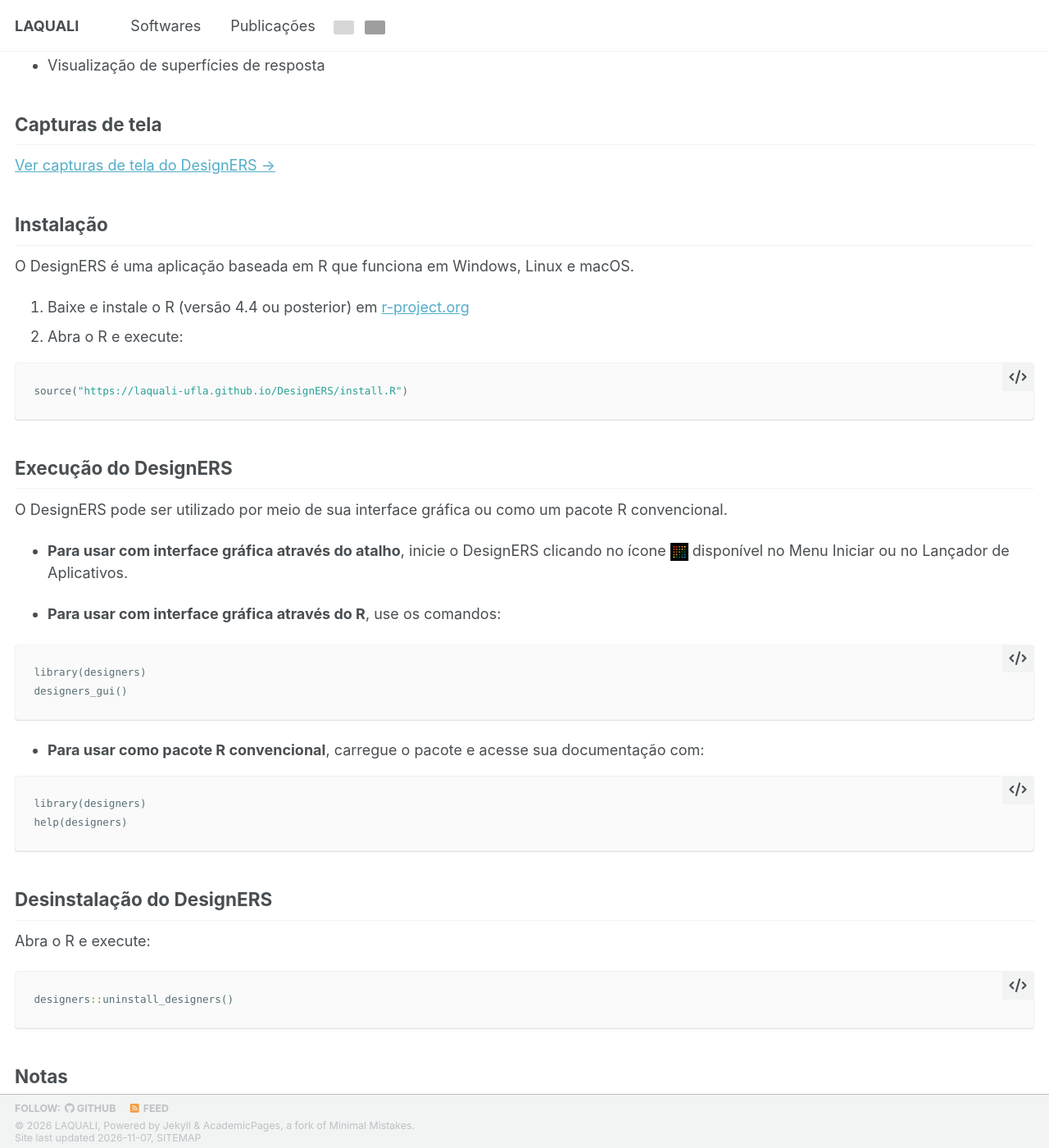
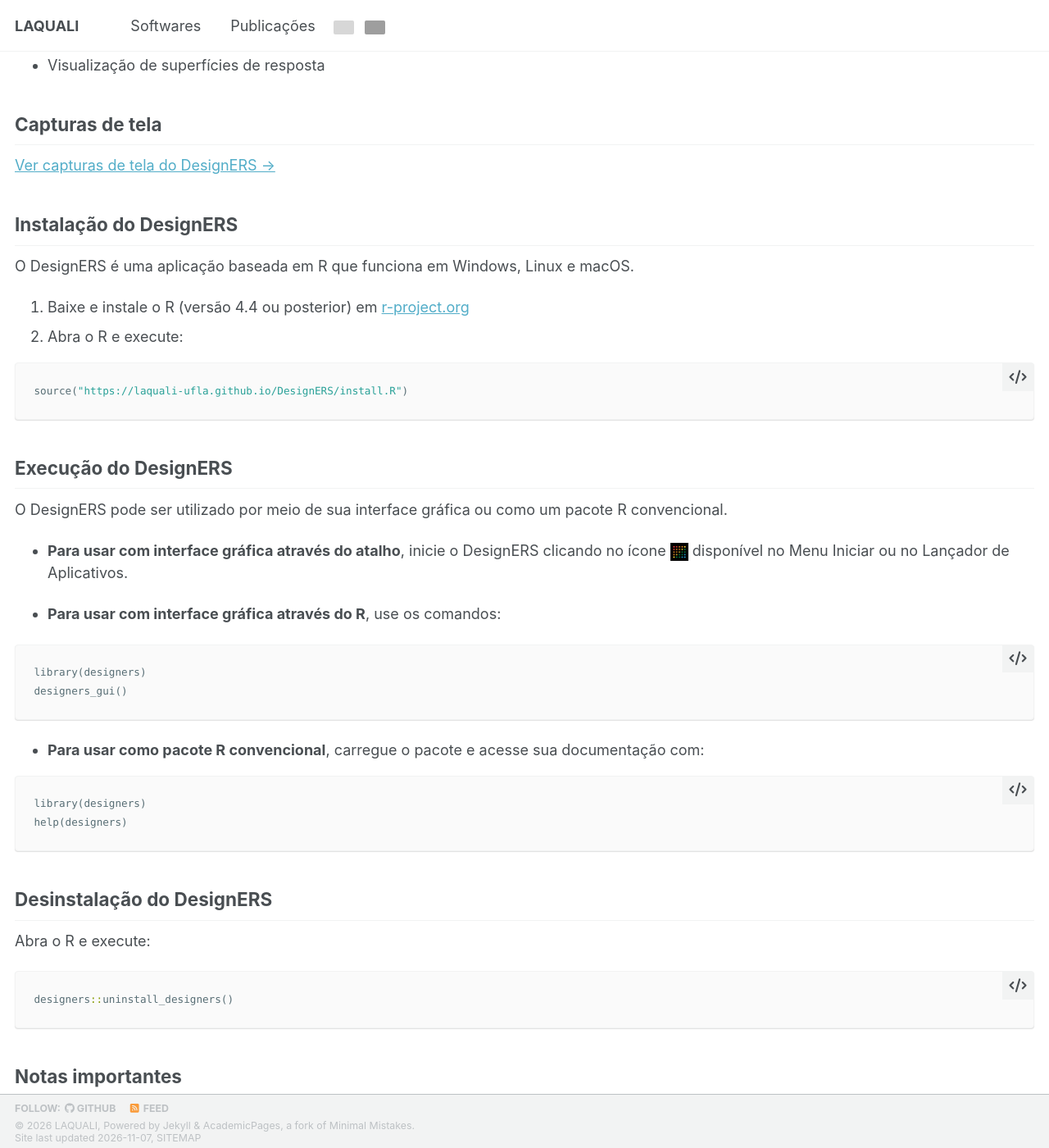
Before and after one commit to LAQUALI-UFLA/laquali-ufla.github.io, a Jekyll site: the page built from _pages/pt/softwares/designers_temporary.md, in a window 1280 px wide and 1400 px high, scrolled down 751 px. Shown: the whole window at 82% size. Built offline with Jekyll 4.4.1, drawn with Linux system fonts in a browser that asks for light colours; a style sheet for code colours, icons or effects is not loaded; grey boxes are pictures that could not be loaded.

Commit message:
Revise installation and notes for DesignERS
Updated installation and notes sections for DesignERS documentation.

````diff
--- a/_pages/pt/softwares/designers_temporary.md
+++ b/_pages/pt/softwares/designers_temporary.md
@@ -26,7 +26,7 @@ author_profile: false
 ## Capturas de tela
 [Ver capturas de tela do DesignERS →](/pt/designers_screenshots/)
 
-## Instalação
+## Instalação do DesignERS
 O DesignERS é uma aplicação baseada em R que funciona em Windows, Linux e macOS.
 
 1. Baixe e instale o R (versão 4.4 ou posterior) em [r-project.org](https://www.r-project.org/)
@@ -56,14 +56,13 @@ help(designers)
 ```
 
 ## Desinstalação do DesignERS
-
 Abra o R e execute:
 
 ```r
 designers::uninstall_designers()
 ```
 
-## Notas
+## Notas importantes
 - Recomenda-se desativar os plugins ou extensões de tradução automática do navegador ao utilizar o DesignERS. Essas ferramentas podem traduzir automaticamente os elementos da interface gráfica, comprometendo a exibição e o funcionamento adequado de alguns componentes do aplicativo.
 
 - Durante a execução do DesignERS, seu navegador pode desativar abas inativas para reduzir o uso de memória. Se a aba do DesignERS ficar inativa após um período sem interação, adicione o endereço local do DesignERS à lista de sites que devem permanecer ativos no navegador (se essa opção estiver disponível).
````
